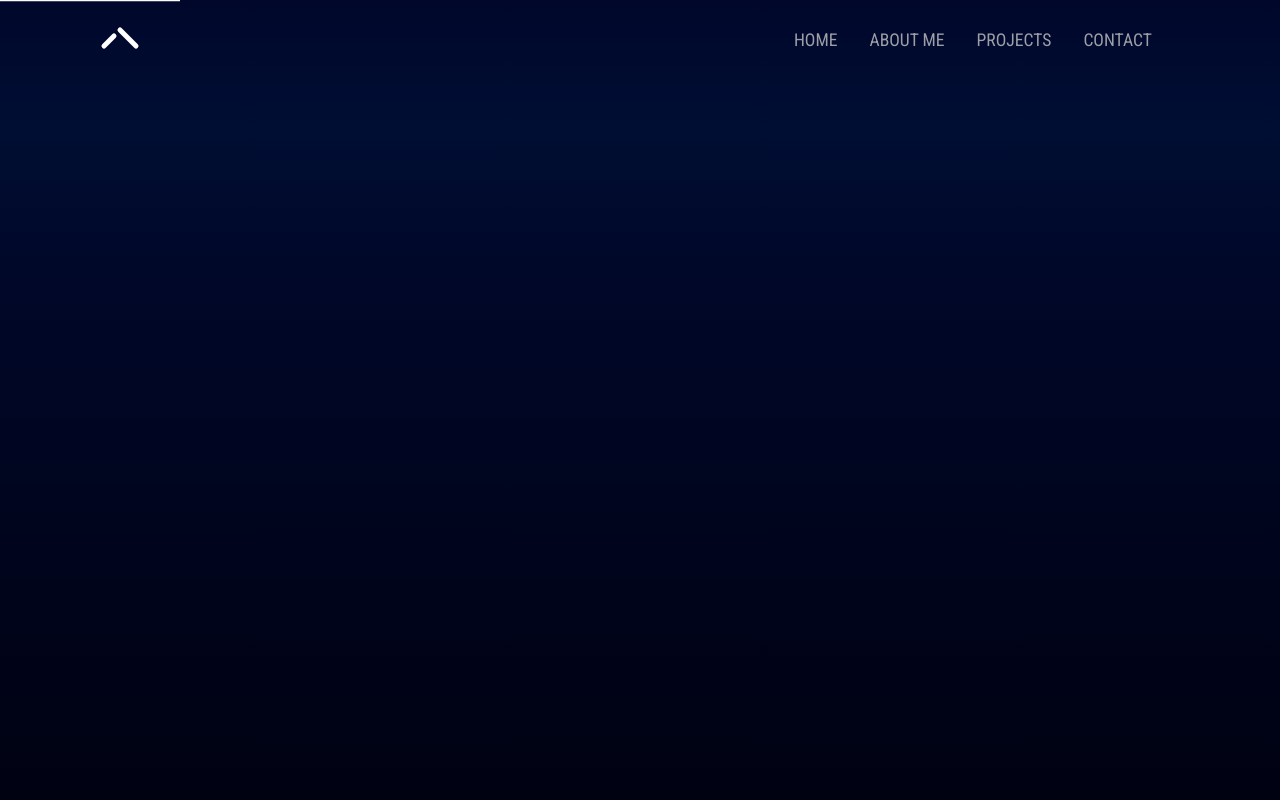
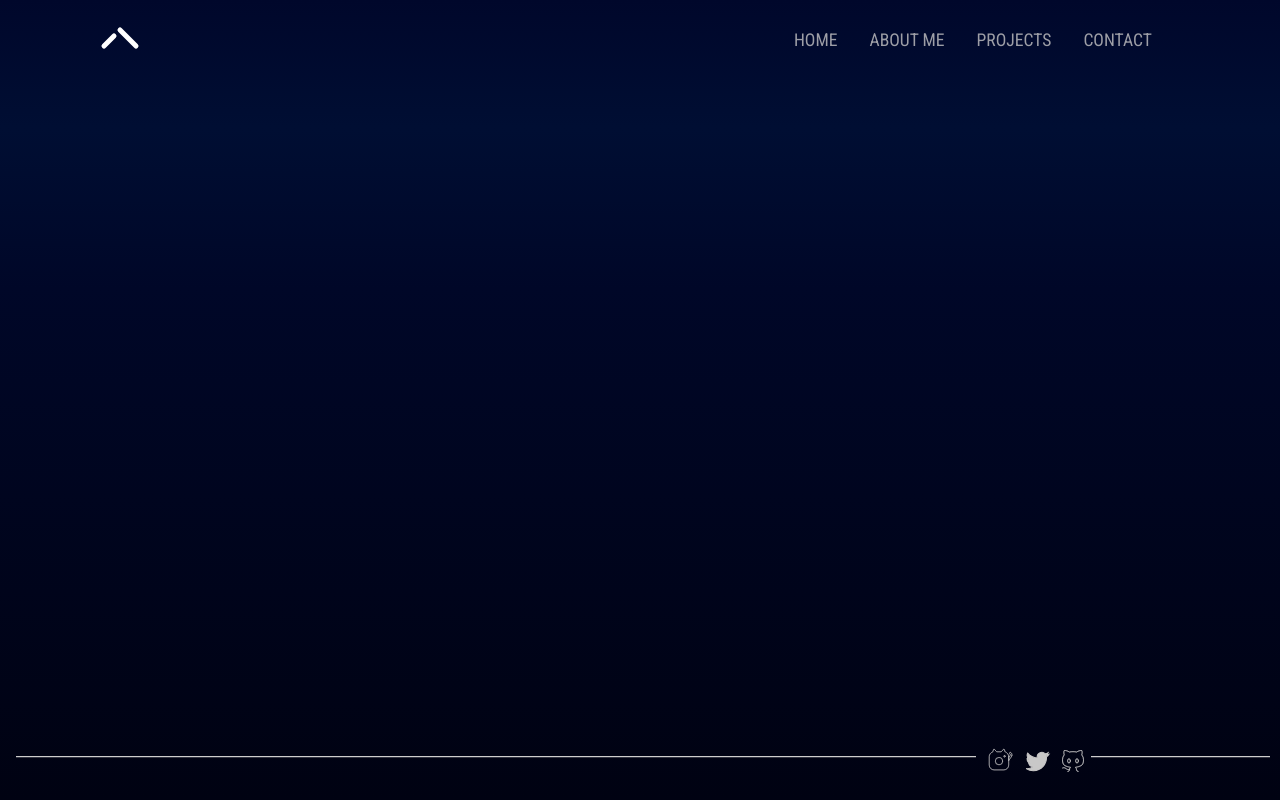
Before and after one commit to shivamkataria13/portfolio-, a website: page index.html in a window 1280 px wide. Drawn offline with nearby package versions, Linux system fonts and the light colour scheme; a small style sheet from the web is missing; a web font is replaced by a local one.

Commit message:
footer done

```diff
--- a/index.html
+++ b/index.html
@@ -131,10 +131,21 @@
 
 
 
-        <footer class="fixed">
+        <footer class="fixed flex items-center justify-center">
 
-            <svg height="10" width="60%">
-                <line x1="0"  x2="190" style="stroke:rgb(253, 253, 253); stroke-width:2.5" />
+            <svg height="10" width="50vw">
+                <line x1="0%"  x2="100%" viewBox="0 0 512 512" preserveAspectRatio="none" style="stroke:#cdcdcd; stroke-width:2.5" />
+            </svg>
+
+
+            <div class="footerLinks flex items-center justify-evenly">
+                <a href=""><img src="assets/instagram-cat-tail-svgrepo-com.svg" alt=""></a>
+                <a href=""><img src="assets/twitter-svgrepo-com.svg" alt=""></a>
+                <a href=""><img src="assets/github-svgrepo-com.svg" alt=""></a>
+            </div>
+
+            <svg height="10" width="12vw">
+                <line x1="0%"  x2="100%" viewBox="0 0 512 512" preserveAspectRatio="none" style="stroke:#cdcdcd; stroke-width:2.5" />
             </svg>
 
         </footer>
--- a/style.css
+++ b/style.css
@@ -616,3 +616,89 @@ header .navbar li:hover{
     }
 
 }
+
+
+
+
+
+
+
+
+
+
+
+
+
+
+
+
+
+/* FOOTER */
+footer{
+    bottom: 1.3rem;
+    z-index: 1000;
+    padding-inline: 1rem;
+    overflow: hidden;
+}
+
+footer .footerLinks{
+    width: 30vw;
+}
+
+footer .footerLinks img{
+    transition: all .1s linear;
+    cursor: pointer;
+}
+
+footer .footerLinks img:hover{
+    scale: 1.2;
+}
+
+@media (min-width:550px) {
+
+    footer svg:nth-child(1){
+        width: 55vw;
+    }
+
+    footer svg:nth-child(3){
+        width: 13vw;
+    }
+
+    footer .footerLinks{
+        width: 25vw;
+    }
+
+}
+
+
+@media (min-width:700px) {
+
+    footer svg:nth-child(1){
+        width: 58vw;
+    }
+
+    footer svg:nth-child(3){
+        width: 16vw;
+    }
+
+    footer .footerLinks{
+        width: 20vw;
+    }
+
+}
+
+@media (min-width:1000px) {
+
+    footer svg:nth-child(1){
+        width: 75vw;
+    }
+
+    footer svg:nth-child(3){
+        width: 14vw;
+    }
+
+    footer .footerLinks{
+        width: 9vw;
+    }
+
+}
```
Also changed, not shown: assets/github-svgrepo-com.svg (added), assets/instagram-cat-tail-svgrepo-com.svg (added), assets/twitter-svgrepo-com.svg (added).
